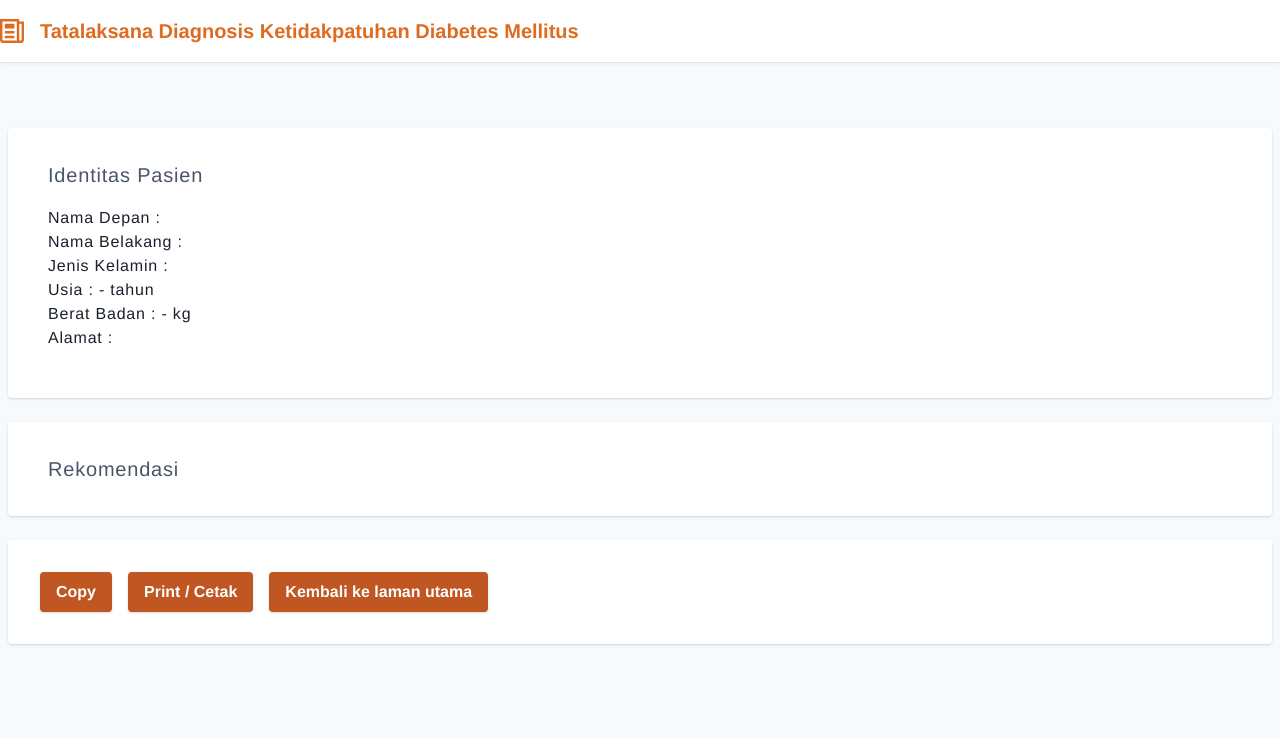
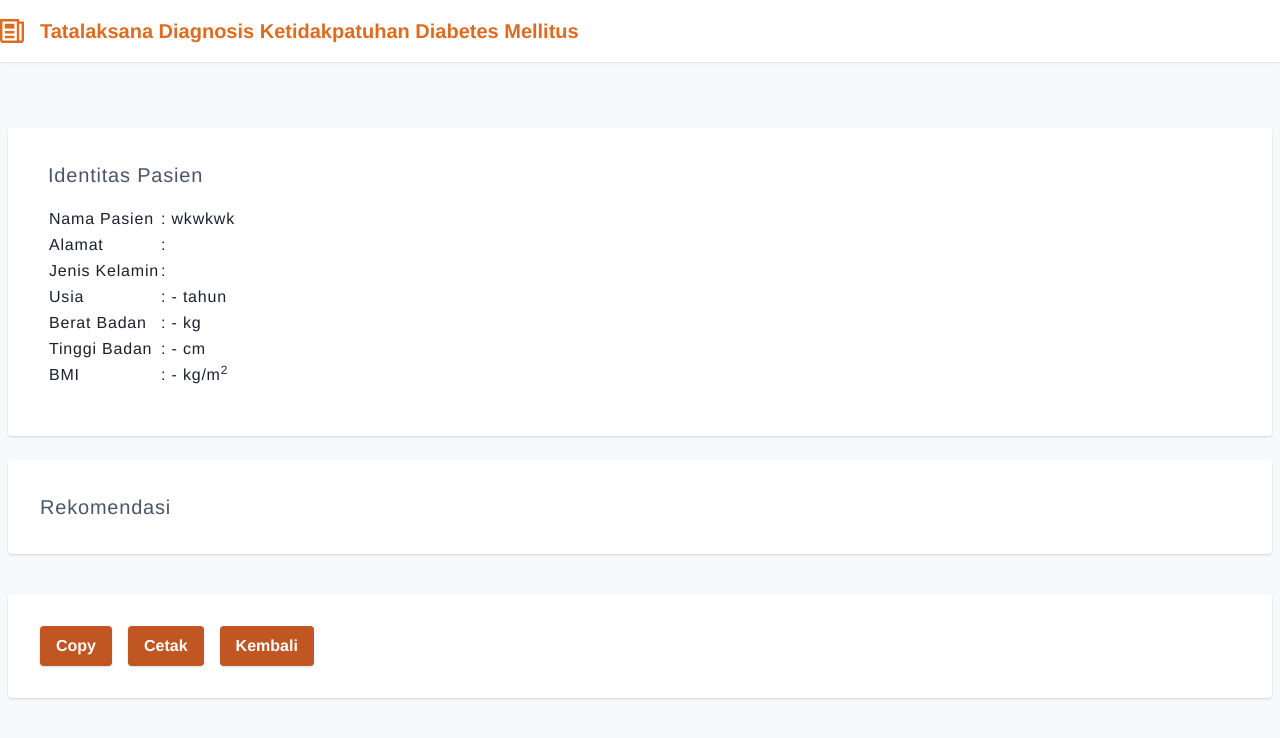
Before and after one commit to fransiskussamuelrenaldi/rekomendasi-dm, a Vue app: page /resume in a window 1280 px wide. Shown: the top 738 px of the page. Built offline with nearby package versions, Linux system fonts and the light colour scheme; what @tailwindcss/custom-forms would draw is missing.

Commit message:
feat: fix copy func, update table view for px identity

```diff
--- a/src/views/resume-copy.vue
+++ b/src/views/resume-copy.vue
@@ -1,25 +1,51 @@
 <template>
+  <div>
     <div id="resumeContent" class="whole-container container w-full flex flex-wrap mx-auto px-2 pt-8 lg:pt-16 mt-16">
       <div class="w-full p-8 mt-6 lg:mt-0 rounded shadow bg-white">
-      <h1 class="flex items-center break-normal text-gray-700 px-2 mt-12 lg:mt-0 md:text-xl"> Identitas Pasien </h1>
+        <p class="flex items-center break-normal text-gray-700 px-2 mt-12 lg:mt-0 md:text-xl"> Identitas Pasien </p>
         <div v-if="patientData" class="px-2 py-4 identity-list">
-        <p> Nama Depan : {{ patientData.firstName || '' }}</p>
-        <p> Nama Belakang : {{ patientData.lastName || '' }}</p>
-        <p> Jenis Kelamin : {{ patientData.gender || '' }}</p>
-        <p> Usia : {{ patientData.age || '-' }} tahun</p>
-        <p> Berat Badan : {{ patientData.weight || '-' }} kg</p>
-        <p> Alamat : {{ patientData.address }}</p>
+          <table>
+            <tr>
+              <td>Nama Pasien </td>
+              <td> : {{ patientData.name || 'wkwkwk' }}</td>
+            </tr>
+              <tr>
+              <td>Alamat</td>
+              <td> : {{ patientData.address || '' }}</td>
+            </tr>
+            <tr>
+              <td>Jenis Kelamin</td>
+              <td> : {{ patientData.gender || '' }}</td>
+            </tr>
+            <tr>
+              <td>Usia</td>
+              <td> : {{ patientData.age || '-' }} tahun</td>
+            </tr>
+            <tr>
+              <td>Berat Badan</td>
+              <td> : {{ patientData.weight || '-' }} kg</td>
+            </tr>
+            <tr>
+              <td>Tinggi Badan</td>
+              <td> : {{ patientData.height || '-' }} cm</td>
+            </tr>
+            <tr>
+              <td>BMI</td>
+              <td> : {{ patientData.calcBmi || '-' }} kg/m<sup>2</sup></td>
+            </tr>
+          </table>
         </div>
       </div>
 
       <div class="w-full p-8 mt-6 rounded shadow bg-white">
-      <h1 class="flex items-center break-normal text-gray-700 px-2 md:text-xl"> Rekomendasi </h1>
+        <p class="flex items-center break-normal text-gray-700 md:text-xl"> Rekomendasi </p>
         <ul v-for="(item, index) in recommendations" :key="index + 'rec'">
           {{ item  }}
         </ul>
       </div>
-    <div class="w-full p-8 mt-6 rounded shadow bg-white">
-      <template>
+    </div>
+    <div class="whole-container container w-full flex flex-wrap mx-auto px-2 pt-8 md:pt-2 sm:pt-2 mt-2">
+      <div class="w-full flex p-8 mt-6 rounded shadow bg-white">
         <button
           @click="copyToClipboard"
           class="shadow bg-orange-700 hover:bg-orange-600 focus:shadow-outline focus:outline-none text-white font-bold py-2 px-4 rounded mr-4"
@@ -32,16 +58,16 @@
           class="shadow bg-orange-700 hover:bg-orange-600 focus:shadow-outline focus:outline-none text-white font-bold py-2 px-4 rounded mr-4"
           type="button"
         >
-          Print / Cetak
+          Cetak
         </button>
         <button
           @click="back"
           class="shadow bg-orange-700 hover:bg-orange-600 focus:shadow-outline focus:outline-none text-white font-bold py-2 px-4 rounded mr-4"
           type="button"
         >
-          Kembali ke laman utama
+          Kembali
         </button>
-      </template>
+      </div>
     </div>
   </div>
 </template>
@@ -71,7 +97,8 @@ export default {
       // TODO: Continue with UI
       const el = document.createElement('textarea')
 
-      el.value = document.querySelector('#resumeContent').innerHTML
+      el.value = document.querySelector('#resumeContent').innerText
+
       document.body.appendChild(el)
       el.select()
       try {
```
Lines whose indentation alone changed are shown as unchanged.
